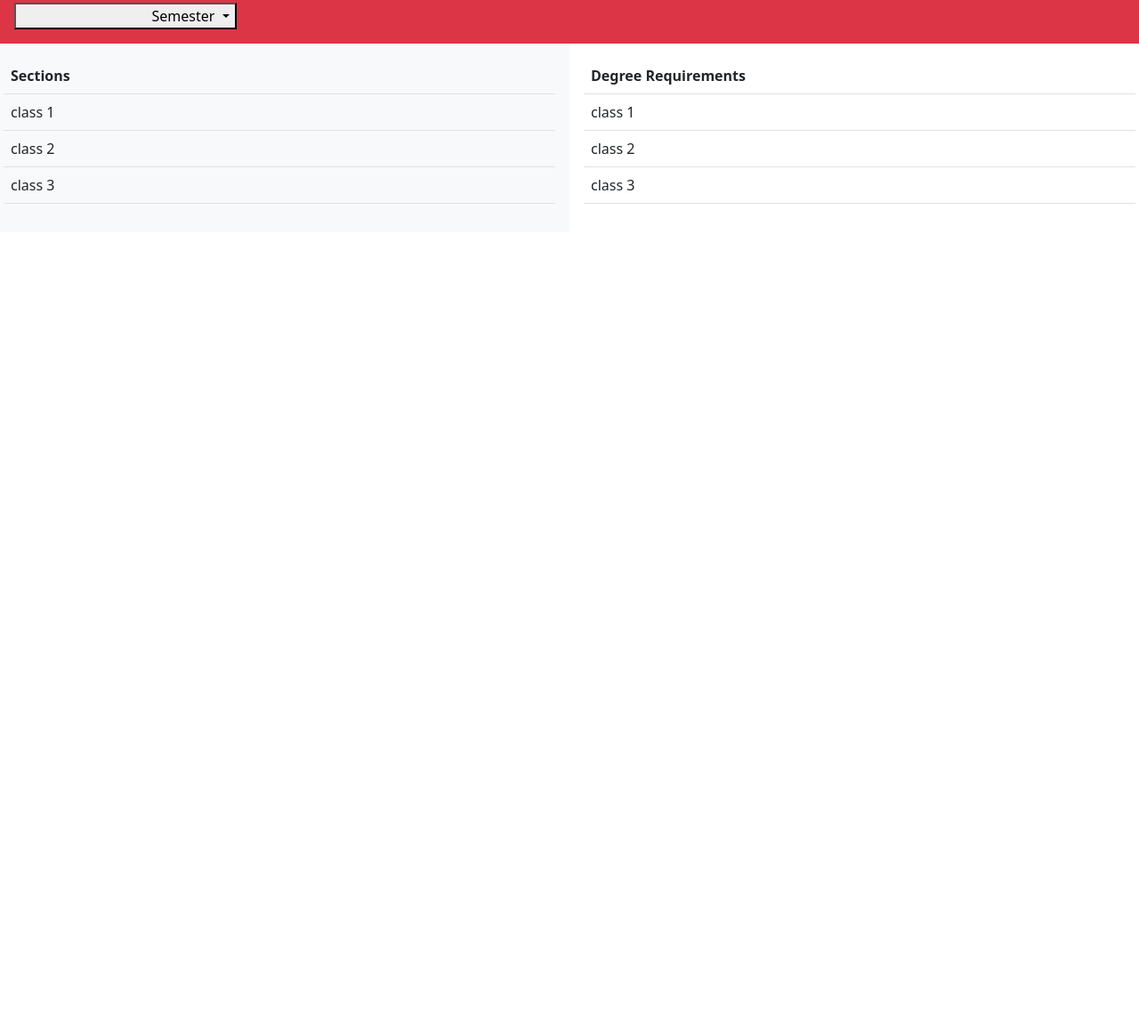
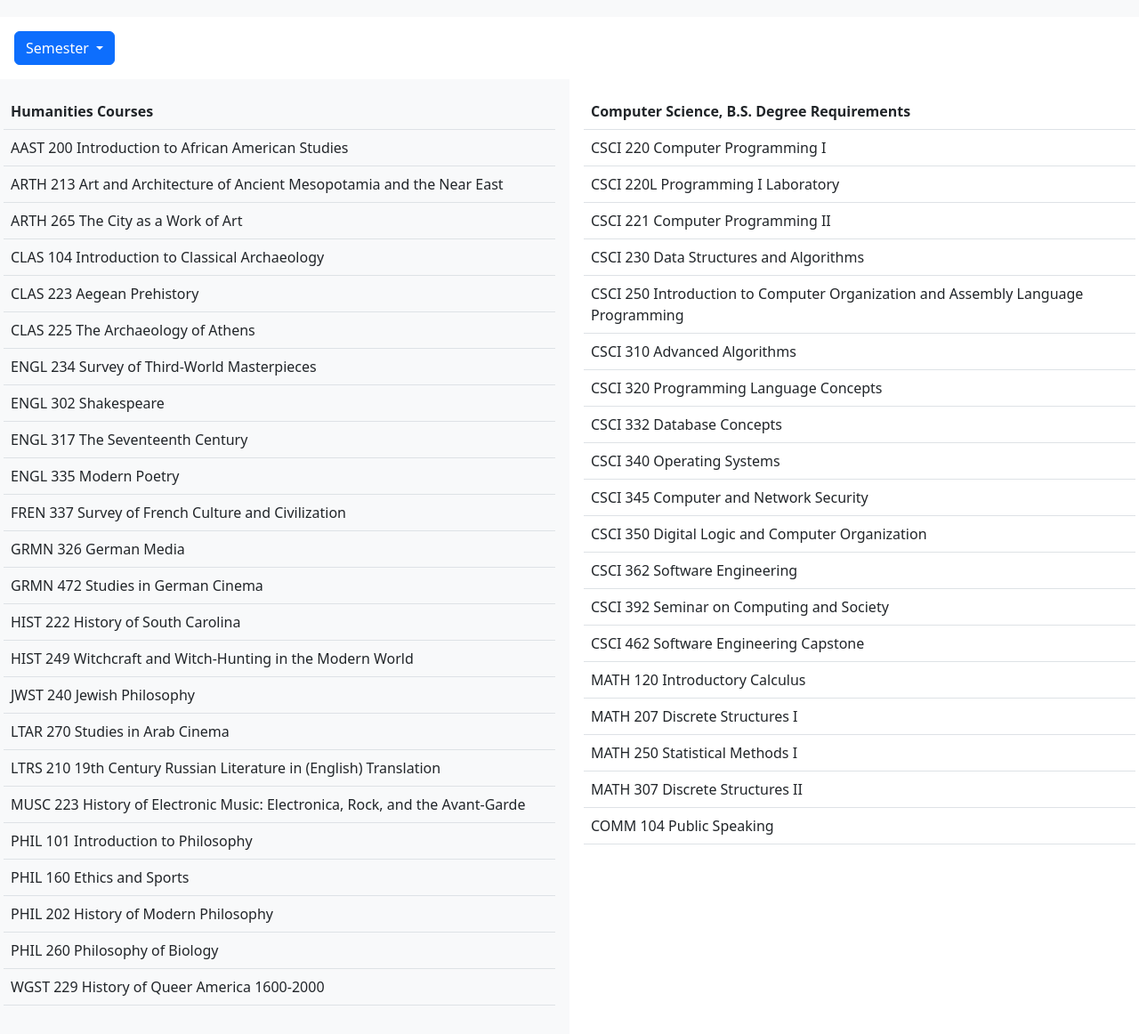
Before and after one commit to anabelle2001/class-registration-assistant, a website: page public/index.html in a window 1280 px wide. Shown: the part 141-1303 px from the top of the page at 89% size. Before the commit the page ends 800 px from the top, so only its background shows below. Drawn offline with nearby package versions, Linux system fonts and the light colour scheme.

Commit message:
fixed layout- just need to make stylesheet

```diff
--- a/public/index.html
+++ b/public/index.html
@@ -1,70 +1,37 @@
-<!--!WARNING!
-    THIS IS SUPER BAREBONES-->
-
 <!DOCTYPE html>
 <html>
 
 <head>
+    <meta charset="utf-8">
     <title>Class Registration Assistant</title>
-    <!--<link rel="stylesheet" href="style/sectionList.css"/>-->
+    <link rel="stylesheet" href="style/sectionList.css"/>
     <link
         rel="stylesheet"
         href="https://cdn.jsdelivr.net/npm/bootstrap@5.2.3/dist/css/bootstrap.min.css"
         integrity="sha384-rbsA2VBKQhggwzxH7pPCaAqO46MgnOM80zW1RWuH61DGLwZJEdK2Kadq2F9CUG65"
         crossorigin="anonymous">
 
+    <script src="https://cdn.jsdelivr.net/npm/bootstrap@5.3.2/dist/js/bootstrap.bundle.min.js"></script>
     <script type="module" src="script/fetchAndStore.js"></script>
 </head>
 
 <body>
-
-    <!--Class sections table. Contains example cells for now.
-        Probably should find a more readable way to make this later.-->
-    <!--<div class = "column">
-        <table>
-            <tr>
-                <th>Sections</th>
-            </tr>
-            <tr>
-                <td>...1...</td>
-            </tr>
-                <td>...2...</td>
-            <tr>
-                <td>...3...</td>
-            </tr>
-        </table>
-    </div>-->
-
-    <!--Degree Requirements table. Contains example cells for now.
-        Probably should find a more readable way to make this later.-->
-    <!--<div class = "column">
-        <table>
-        <tr>
-            <th>Degree Requirements</th>
-        </tr>
-        <tr>
-            <td>...1...</td>
-        </tr>
-            <td>...2...</td>
-        <tr>
-            <td>...3...</td>
-        </tr>
-        </table>
-    </div>-->
+    <!--TEST: Should've been working, don't know why it isn't now-->
+    <!--<select id="mySelect" onchange="alert(this.value)"></select>-->
 
     <!--Header-->
-    <div class="container-fluid p-3 bg-light"  style="text-align: center">
+    <div class="container-fluid p-3 pt-5 bg-light"  style="text-align: center">
         <h1>Class Registration Assistant</h1>
         <p>Everything colored DANGER will have to be fixed. I'll delete this paragraph once I'm done.</p>
     </div>
 
-    <!--Dropdown Menu: FIX THIS-->
-    <div class="dropdown container-fluid p-3 bg-danger">
-        <button type="button" class="dropdown-toggle" data-bs-toggle="dropdown" style="width: 20%; text-align: right;">
+    <!--Dropdown Menu-->
+    <div class="dropdown p-3">
+        <button type="button" class="btn btn-primary dropdown-toggle" data-bs-toggle="dropdown">
             Semester
         </button>
 
-        <!--Dummy Semester List to see if dropdown is working: ITS NOT FIGURE IT OUT-->
+        <!--Dummy Semester List to see if dropdown is working-->
         <ul class="dropdown-menu">
             <li><a class="dropdown-item" href="#">Fall 2023</a></li>
             <li><a class="dropdown-item" href="#">Spring 2023</a></li>
@@ -72,37 +39,150 @@
         </ul>
     </div>
 
+    <!--Sections Table: Currently filled with ~20 random humanities sections-->
     <div class="row">
     <div class="col-6 p-3 bg-light">
         <table class="table table-hover">
                 <thead>
-                    <th>Sections</th>
+                    <th>Humanities Courses</th>
                 </thead>
                 <tr>
-                    <td>class 1</td>
+                    <td>AAST 200 Introduction to African American Studies</td>
                 </tr>
                 <tr>
-                    <td>class 2</td>
+                    <td>ARTH 213 Art and Architecture of Ancient Mesopotamia and the Near East</td>
                 </tr>
                 <tr>
-                    <td>class 3</td>
+                    <td>ARTH 265 The City as a Work of Art</td>
+                </tr>
+                <tr>
+                    <td>CLAS 104 Introduction to Classical Archaeology</td>
+                </tr>
+                <tr>
+                    <td>CLAS 223 Aegean Prehistory</td>
+                </tr>
+                <tr>
+                    <td>CLAS 225 The Archaeology of Athens</td>
+                </tr>
+                <tr>
+                    <td>ENGL 234 Survey of Third-World Masterpieces</td>
+                </tr>
+                <tr>
+                    <td>ENGL 302 Shakespeare</td>
+                </tr>
+                <tr>
+                    <td>ENGL 317 The Seventeenth Century</td>
+                </tr>
+                <tr>
+                    <td>ENGL 335 Modern Poetry</td>
+                </tr>
+                <tr>
+                    <td>FREN 337 Survey of French Culture and Civilization</td>
+                </tr>
+                <tr>
+                    <td>GRMN 326 German Media</td>
+                </tr>
+                <tr>
+                    <td>GRMN 472 Studies in German Cinema</td>
+                </tr>
+                <tr>
+                    <td>HIST 222 History of South Carolina</td>
+                </tr>
+                <tr>
+                    <td>HIST 249 Witchcraft and Witch-Hunting in the Modern World</td>
+                </tr>
+                <tr>
+                    <td>JWST 240 Jewish Philosophy</td>
+                </tr>
+                <tr>
+                    <td>LTAR 270 Studies in Arab Cinema</td>
+                </tr>
+                <tr>
+                    <td>LTRS 210 19th Century Russian Literature in (English) Translation</td>
+                </tr>
+                <tr>
+                    <td>MUSC 223 History of Electronic Music: Electronica, Rock, and the Avant-Garde</td>
+                </tr>
+                <tr>
+                    <td>PHIL 101 Introduction to Philosophy</td>
+                </tr>
+                <tr>
+                    <td>PHIL 160 Ethics and Sports</td>
+                </tr>
+                <tr>
+                    <td>PHIL 202 History of Modern Philosophy</td>
+                </tr>
+                <tr>
+                    <td>PHIL 260 Philosophy of Biology</td>
+                </tr>
+                <tr>
+                    <td>WGST 229 History of Queer America 1600-2000</td>
                 </tr>
         </table>
     </div>
 
+    <!--Degree Requirements Table: Currently filled with dummy data-->
     <div class="col-6 p-3">
         <table class="table table-hover">
                 <thead>
-                    <th>Degree Requirements</th>
+                    <th>Computer Science, B.S. Degree Requirements</th>
                 </thead>
                 <tr>
-                    <td>class 1</td>
+                    <td>CSCI 220 Computer Programming I</td>
                 </tr>
                 <tr>
-                    <td>class 2</td>
+                    <td>CSCI 220L Programming I Laboratory </td>
                 </tr>
                 <tr>
-                    <td>class 3</td>
+                    <td>CSCI 221 Computer Programming II</td>
+                </tr>
+                <tr>
+                    <td>CSCI 230 Data Structures and Algorithms</td>
+                </tr>
+                <tr>
+                    <td>CSCI 250 Introduction to Computer Organization and Assembly Language Programming</td>
+                </tr>
+                <tr>
+                    <td>CSCI 310 Advanced Algorithms</td>
+                </tr>
+                <tr>
+                    <td>CSCI 320 Programming Language Concepts</td>
+                </tr>
+                <tr>
+                    <td>CSCI 332 Database Concepts</td>
+                </tr>
+                <tr>
+                    <td>CSCI 340 Operating Systems</td>
+                </tr>
+                <tr>
+                    <td>CSCI 345 Computer and Network Security</td>
+                </tr>
+                <tr>
+                    <td>CSCI 350 Digital Logic and Computer Organization</td>
+                </tr>
+                <tr>
+                    <td>CSCI 362 Software Engineering</td>
+                </tr>
+                <tr>
+                    <td>CSCI 392 Seminar on Computing and Society</td>
+                </tr>
+                <tr>
+                    <td>CSCI 462 Software Engineering Capstone</td>
+                </tr>
+                <tr>
+                    <td>MATH 120 Introductory Calculus</td>
+                </tr>
+                <tr>
+                    <td>MATH 207 Discrete Structures I</td>
+                </tr>
+                <tr>
+                    <td>MATH 250 Statistical Methods I</td>
+                </tr>
+                <tr>
+                    <td>MATH 307 Discrete Structures II</td>
+                </tr>
+                <tr>
+                    <td>COMM 104 Public Speaking</td>
                 </tr>
         </table>
     </div>
--- a/public/style/sectionList.css
+++ /dev/null
@@ -1,24 +0,0 @@
-/**This is what makes the 2 columns work*/
-* {
-    box-sizing: border-box;
-}
-
-/**Adds table border.
-   Makes table width 100%*/
-table,
-th,
-td {
-    width: 100%;
-    border: 1px solid black;
-    text-align: center;
-}
-
-/**Creates 2 columns on webpage.
-   Should change so that each column is centered on page.
-   (float: center; breaks the code)
-*/
-.column {
-    float: left;
-    width: 50%;
-    padding: 15px;
-}
```
